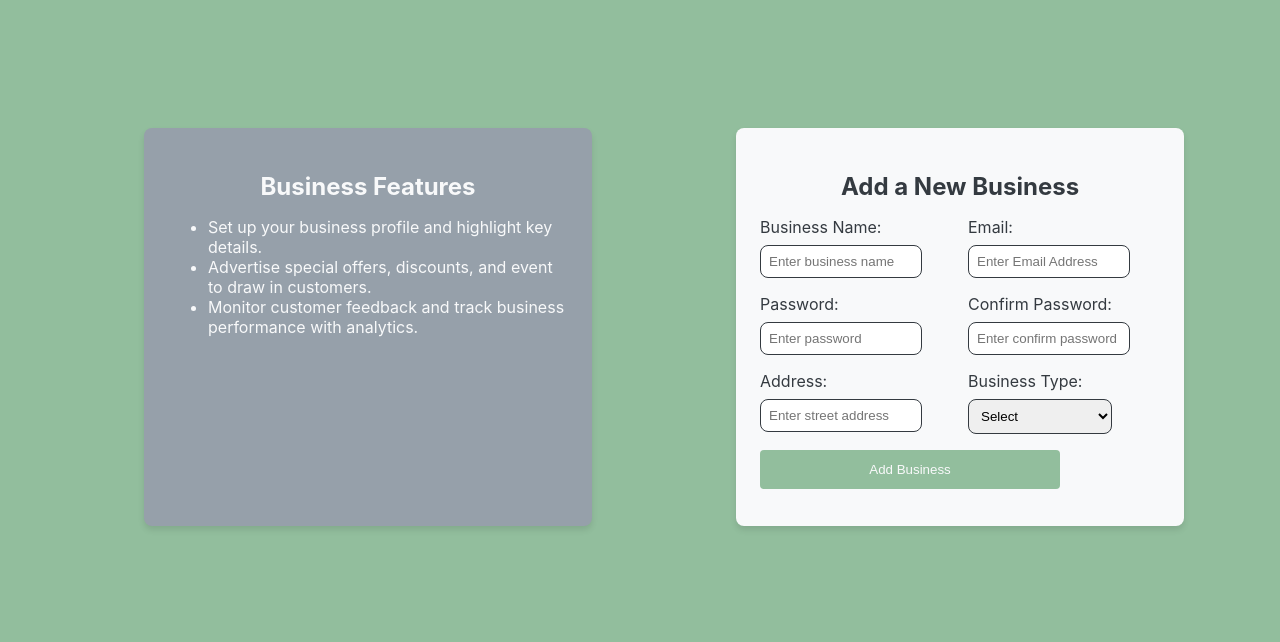
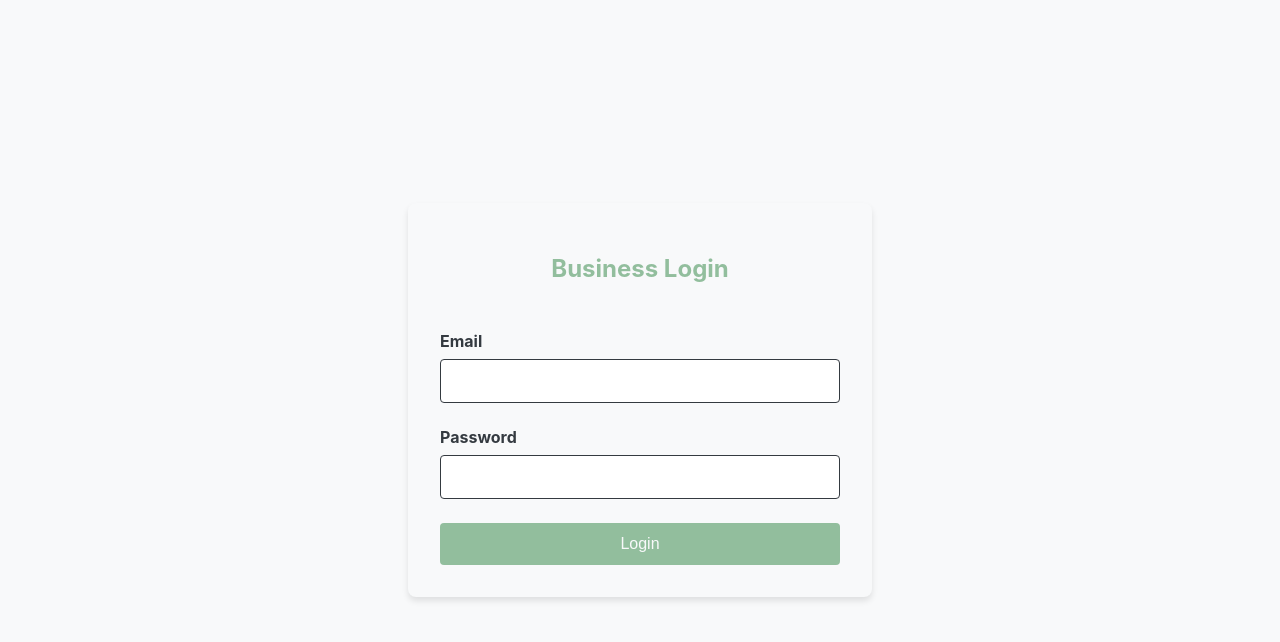
Before and after one commit to juzgit/Business-Discovery, a React (Create React App) app in the folder business-discovery/: page / in a window 1280 px wide. Shown: the top 642 px of the page. Built offline with nearby package versions, Linux system fonts and the light colour scheme.

Commit message:
Business Login updated and styled

```diff
--- a/business-discovery/src/App.js
+++ b/business-discovery/src/App.js
@@ -3,14 +3,15 @@ import { BrowserRouter as Router, Route, Routes } from "react-router-dom";
 //import Homepage from "./pages/HomePage";
 //import UserRegister from "./pages/user-reg-page";
 //import UserLogin from "./pages/user-login-page";
-import BusinessRegister from "./pages/business-reg-page";
+//import BusinessRegister from "./pages/business-reg-page";
+import BusinessLogin from "./pages/business-login-page";
 
 function App() {
   return (
     <div className="App">
         <Router>
             <Routes>
-            <Route path="/" element={<BusinessRegister />} />
+            <Route path="/" element={<BusinessLogin />} />
             </Routes>
         </Router>
     </div>
--- a/business-discovery/src/pages/business-login-page.js
+++ b/business-discovery/src/pages/business-login-page.js
@@ -1,4 +1,5 @@
 import React, {useState} from 'react';
+import '../pagesStyling/business-login.scss';
 
 const BusinessLogin = () => {
     const [formData, setFormData] = useState({
@@ -31,33 +32,36 @@ const BusinessLogin = () => {
     };
 
     return (
-        <div>
-            <h2>Business Login</h2>
-            <form onSubmit={handleLogin}>
-                <div>
-                    <label>Email</label>
+        <div className='business-login'>
+            <form onSubmit={handleLogin} className='business-login-form'>
+
+                <h2 className='business-login-heading'>Business Login</h2>
+                <div className='form-group'>
+                    <label className='label-group'>Email</label>
                     <input
                         type='text'
                         name='email'
                         value={formData.email}
                         onChange={handleChange}
+                        className='form-input'
                     />
                     {errors.email && <p>{errors.email}</p>}
                 </div>
 
-                <div>
-                    <label>Password</label>
+                <div className='form-group'>
+                    <label className='label-group'>Password</label>
                     <input
                     type='password'
                     name='password'
                     value={formData.password}
                     onChange={handleChange}
+                    className='form-input'
                     />
 
                     {errors.password && <p>{errors.password}</p>}
                 </div>
 
-                <button type='submit'>Login</button>
+                <button type='submit' className='submit-button'>Login</button>
             </form>
         </div>
     )
--- /dev/null
+++ b/business-discovery/src/pagesStyling/business-login.scss
@@ -0,0 +1,73 @@
+$primaryColor1: #92be9d;
+$neutralColor1: #F8F9FA;
+$neutralColor2: #343A40;
+
+.business-login{
+    display: flex;
+    justify-content: center;
+    align-items: center;
+    min-height: 100vh;
+    background-color: $neutralColor1;
+
+    .business-login-heading{
+        color: $primaryColor1;
+        text-align: center;
+        margin-bottom: 1.5rem;
+    }
+
+    .business-login-form{
+        background-color: $neutralColor1;
+        color: $neutralColor2;
+        padding: 2rem;
+        max-width: 400px;
+        width: 100%;
+        border-radius: 8px;
+        box-shadow: 0 4px 6px rgba(0, 0, 0, 0.1);
+        display: flex;
+        flex-direction: column;
+        gap: 1.5rem;
+
+        .form-group{
+            display: flex;
+            flex-direction: column;
+
+            .label-group{
+                font-weight: bold;
+                margin-bottom: 0.5rem;
+            }
+
+            .form-input{
+                padding: 0.75rem;
+                border: 1px solid $neutralColor2;
+                border-radius: 4px;
+                font-size: 1rem;
+
+                &:focus{
+                    outline: none;
+                    border-color: $primaryColor1;
+                }
+            }
+
+            p{
+                color: red;
+                font-size: 0.875rem;
+                margin-top: 0.25rem;
+            }
+        }
+
+        .submit-button{
+            background-color: $primaryColor1;
+            color: $neutralColor1;
+            padding: 0.75rem;
+            border: none;
+            border-radius: 4px;
+            font-size: 1rem;
+            cursor: pointer;
+            transition: background-color 0.3s;
+
+            &:hover{
+                background-color: darken($primaryColor1, 10%);
+            }
+        }
+    }
+}
```
